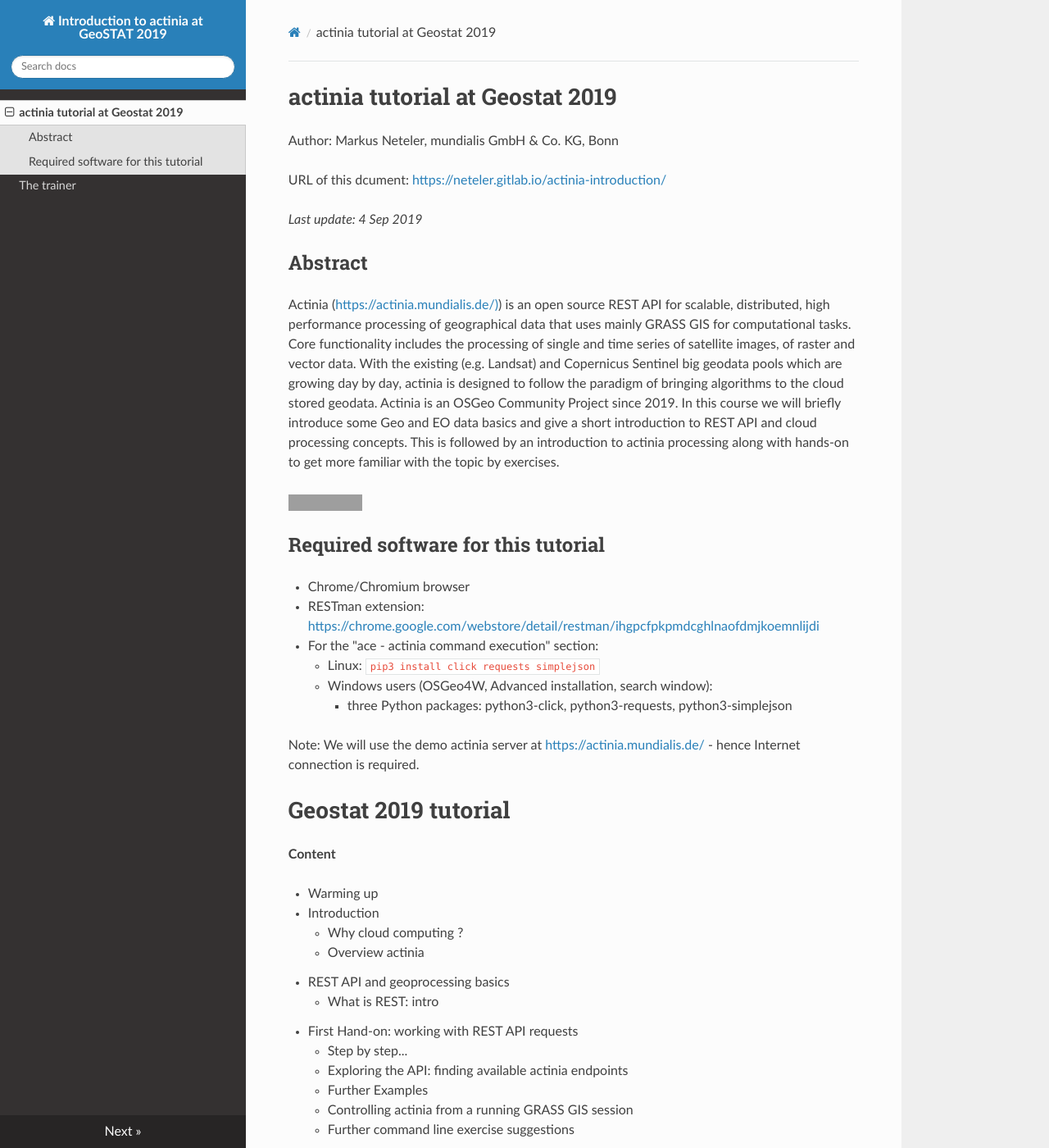
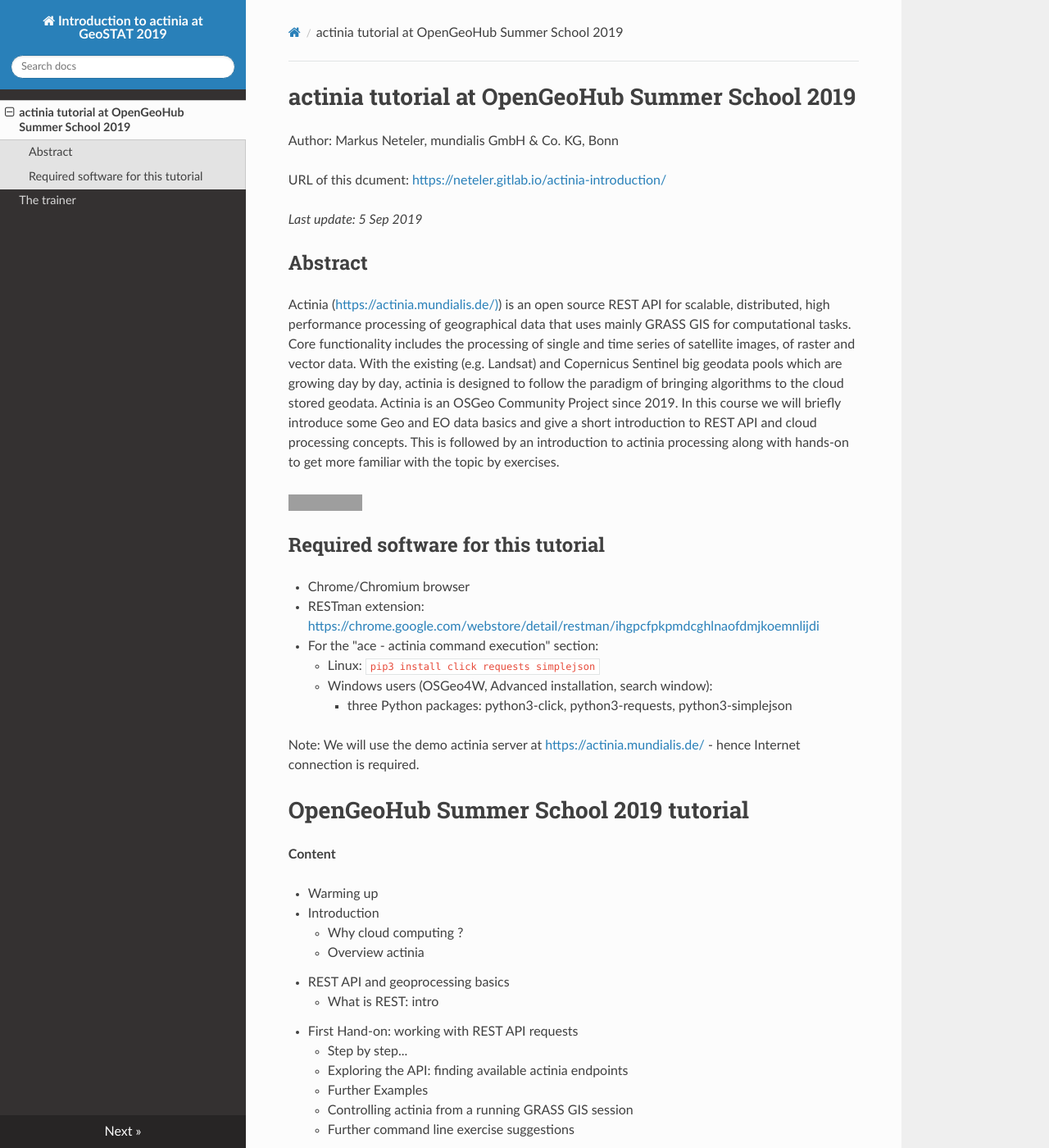
Before and after one commit to actinia-org/actinia-introduction, an MkDocs documentation site: the page built from docs/index.md, in a window 1280 px wide and 1400 px high. Shown: the whole window at 82% size. Built offline with MkDocs 1.6.1, drawn with Linux system fonts in a browser that asks for light colours; nearby versions of some CDN libraries; grey boxes are pictures that could not be loaded.

Commit message:
Geostat -> OpenGeoHub Summer School

```diff
--- a/docs/index.md
+++ b/docs/index.md
@@ -1,10 +1,10 @@
-# actinia tutorial at Geostat 2019
+# actinia tutorial at OpenGeoHub Summer School 2019
 
 Author: Markus Neteler, mundialis GmbH & Co. KG, Bonn
 
 URL of this dcument: [https://neteler.gitlab.io/actinia-introduction/](https://neteler.gitlab.io/actinia-introduction/)
 
-*Last update: 4 Sep 2019*
+*Last update: 5 Sep 2019*
 
 ## Abstract
 
@@ -23,7 +23,7 @@ Actinia ([https://actinia.mundialis.de/)](https://actinia.mundialis.de/)) is an
 
 Note: We will use the demo actinia server at [https://actinia.mundialis.de/](https://actinia.mundialis.de/) - hence Internet connection is required.
 
-# Geostat 2019 tutorial
+# OpenGeoHub Summer School 2019 tutorial
 
 **Content**
 
```
